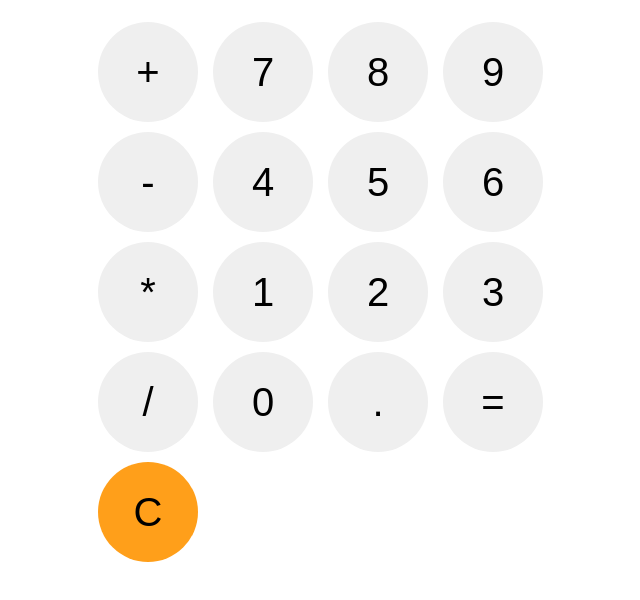
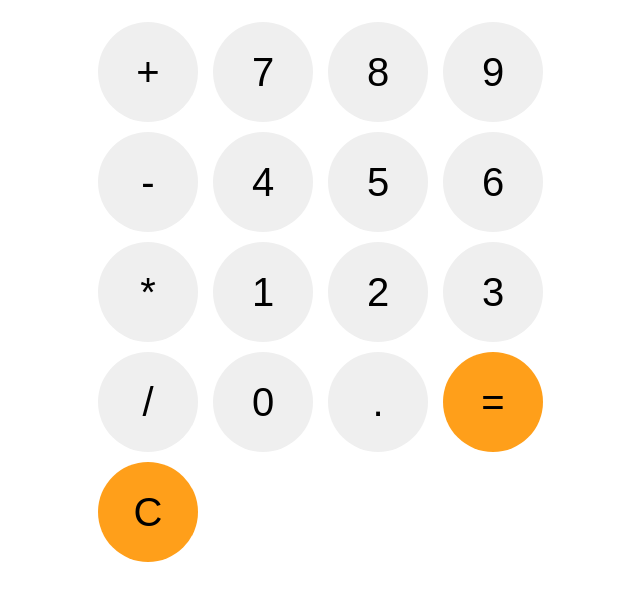
Before and after one commit to RizkyRamdanii/calc, a plain HTML site: page index.html in a window 1280 px wide. Shown: the part 170-770 px from the top of the page, without its empty margins (317-957 px from the left). Drawn offline with Linux system fonts and the light colour scheme.

Commit message:
initial commit

```diff
--- a/index.html
+++ b/index.html
@@ -25,7 +25,7 @@
             <button onclick="appDis('/')">/</button>
             <button onclick="appDis('0')">0</button>
             <button onclick="appDis('.')">.</button>
-            <button onclick="calc()">=</button>
+            <button onclick="calc()" class="opp">=</button>
             <button onclick="clearDis()" class="opp">C</button>
             </div>
     </div>
```
